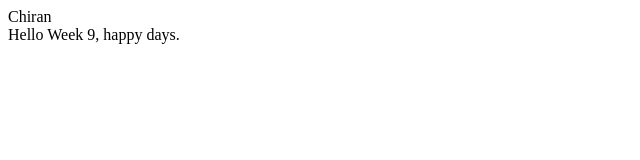
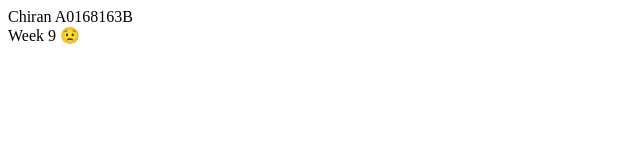
Before and after one commit to Chiranmb/week9, a website: page index.html in a window 1280 px wide. Shown: the whole page, without its empty margins (0-640 px from the left). Drawn offline with Linux system fonts and the light colour scheme.

Commit message:
Update index.html

```diff
--- a/index.html
+++ b/index.html
@@ -1,9 +1,10 @@
 <html>
   <title>BT3103-Chiran</title>
   <body>
-    <head>Chiran</head>
+    <head>Chiran A0168163B</head>
+    <div>
     <div id="app">
-     Hello Week 9, happy days.
+     Week 9  😟
     </div>
   </body>
 </html>
```
